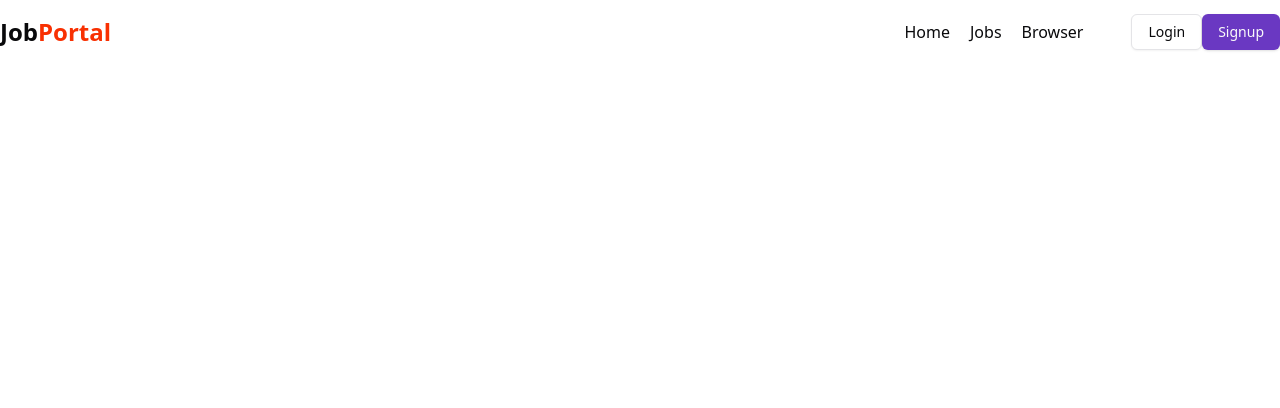
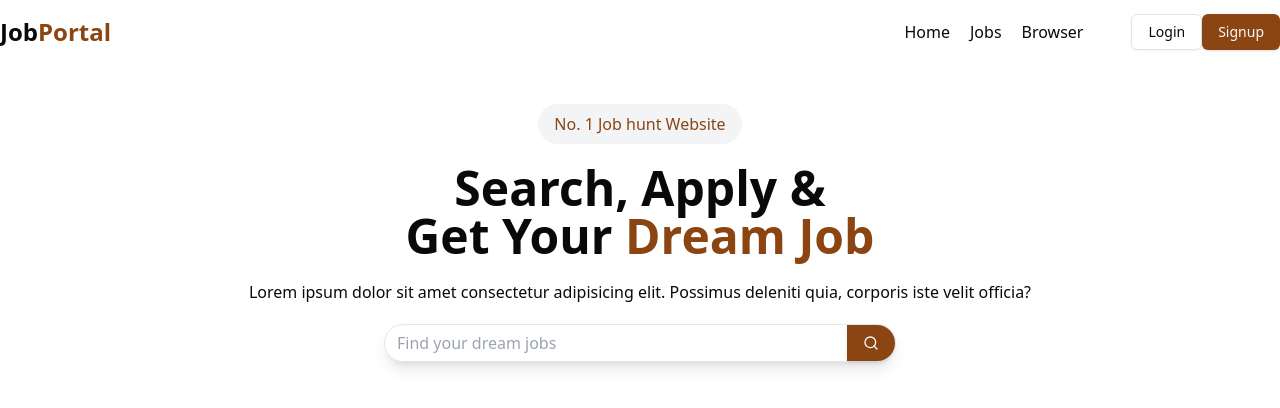
Before and after one commit to diyatripathi673/University_Job_Portal, a React (Vite) app in the folder Frontend/: page / in a window 1280 px wide. Shown: the top 408 px of the page. Built offline with nearby package versions, Linux system fonts and the light colour scheme.

Commit message:
hero section completed

```diff
--- a/Frontend/src/App.jsx
+++ b/Frontend/src/App.jsx
@@ -3,7 +3,7 @@
 import Signup from "./components/auth/Signup";
 import Login from "./components/auth/Login";
 import { createBrowserRouter, RouterProvider } from "react-router-dom";
-import Home from "./components/auth/Home";
+import Home from "./components/Home";
 
 const appRouter =createBrowserRouter([
   {
--- /dev/null
+++ b/Frontend/src/components/Herosection.jsx
@@ -0,0 +1,34 @@
+import { Search } from "lucide-react";
+import {Button} from "./ui/button"
+import React from "react";
+
+const Herosection = () => {
+  return (
+    <div className="text-center">
+      <div className="flex flex-col gap-5 my-10">
+        <span className=" mx-auto px-4 py-2 rounded-full bg-gray-100 text-[#8B4513] font-medium">
+          {" "}
+          No. 1 Job hunt Website
+        </span>
+        <h1 className="text-5xl font-bold">
+          Search, Apply & <br /> Get Your{" "}
+          <span className="text-[#8B4513]">Dream Job</span>
+        </h1>
+        <p>
+          Lorem ipsum dolor sit amet consectetur adipisicing elit. Possimus
+          deleniti quia, corporis iste velit officia?
+        </p>
+       <div className="flex w-[40%] shadow-lg border border-gray-200 pl-3 rounded-full items-center gap-4 mx-auto">
+       <input type="text" placeholder="Find your dream jobs "
+        className="outline-none  border-none  w-full" />
+        <Button className="rounded-r-full bg-[#8B4513]">
+            <Search className="h-5 w-5"/>
+        </Button>
+       </div>
+
+      </div>
+    </div>
+  );
+};
+
+export default Herosection;
--- a/Frontend/src/components/auth/Home.jsx
+++ b/Frontend/src/components/Home.jsx
@@ -1,10 +1,12 @@
 import { Button } from "@/components/ui/button"
-import Navbar from "../shared/Navbar"
+import Navbar from "./shared/Navbar"
+import Herosection from "./Herosection"
 
 export default function Home() {
   return (
     <div>
     <Navbar/>
+    <Herosection/>
     </div>
   )
 }
--- a/Frontend/src/components/shared/Navbar.jsx
+++ b/Frontend/src/components/shared/Navbar.jsx
@@ -18,7 +18,7 @@
         <div>
           <h1 className="text-2xl font-bold">
             Job
-            <span className="text-[#f83002]">Portal</span>
+            <span className="text-[#8B4513]">Portal</span>
           </h1>
         </div>
         <div className="flex items-center gap-12">
@@ -35,7 +35,7 @@
               </Link>
               <Link to='/signup'>
 
-                <Button className="bg-[#6A38C2]  hover:bg-[#49297d]">
+                <Button className="bg-[#8B4513]  hover:bg-[#4f280d]">
                   Signup
                 </Button>
               </Link>
```
